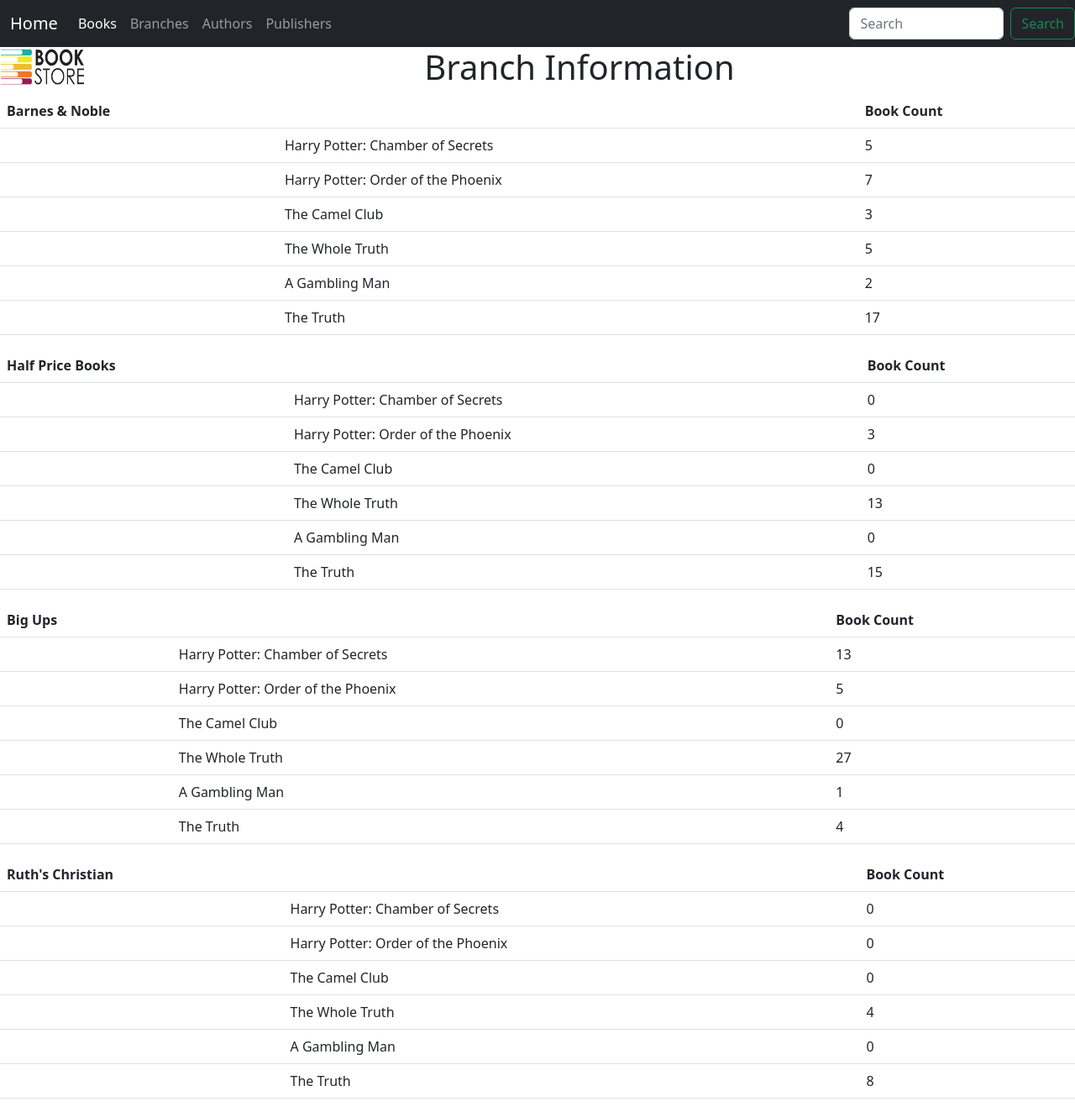
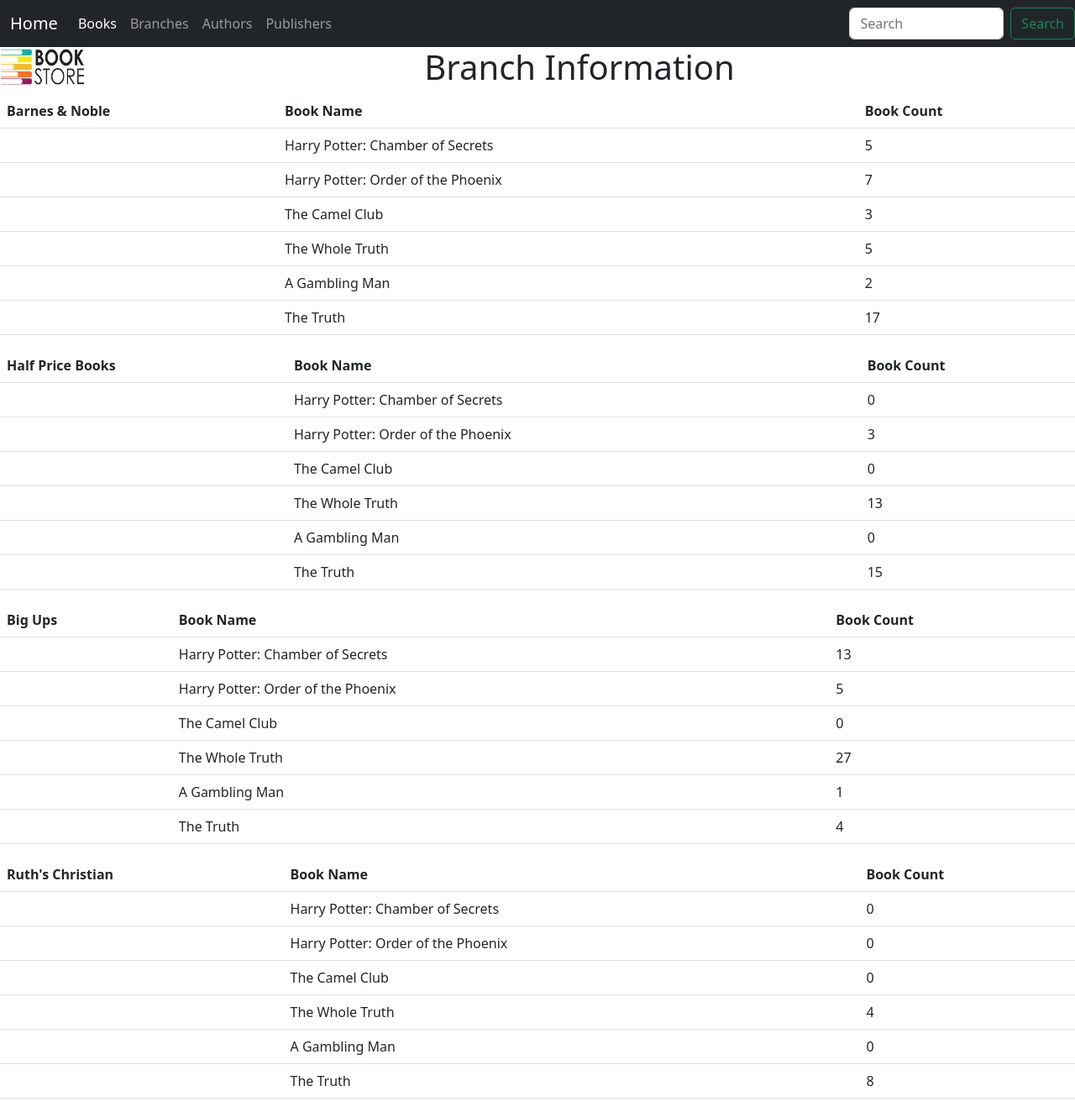
Before and after one commit to jeffreynightengale/LIS5, a PHP site: page /branch.php in a window 1280 px wide. Shown: the whole page at 84% size. Run offline with PHP 8.4, Linux system fonts and the light colour scheme.

Commit message:
Update branch.php

```diff
--- a/branch.php
+++ b/branch.php
@@ -8,7 +8,7 @@
   <thead>
     <tr>
       <th scope="col">Barnes & Noble</th>
-      <th scope="col"></th>
+      <th scope="col">Book Name</th>
       <th scope="col"></th>
       <th scope="col">Book Count</th>
     </tr>
@@ -57,7 +57,7 @@
   <thead>
     <tr>
       <th scope="col">Half Price Books</th>
-      <th scope="col"></th>
+      <th scope="col">Book Name</th>
       <th scope="col"></th>
       <th scope="col">Book Count</th>
     </tr>
@@ -107,7 +107,7 @@
   <thead>
     <tr>
       <th scope="col">Big Ups</th>
-      <th scope="col"></th>
+      <th scope="col">Book Name</th>
       <th scope="col"></th>
       <th scope="col">Book Count</th>
     </tr>
@@ -157,7 +157,7 @@
   <thead>
     <tr>
       <th scope="col">Ruth's Christian</th>
-      <th scope="col"></th>
+      <th scope="col">Book Name</th>
       <th scope="col"></th>
       <th scope="col">Book Count</th>
     </tr>
```
